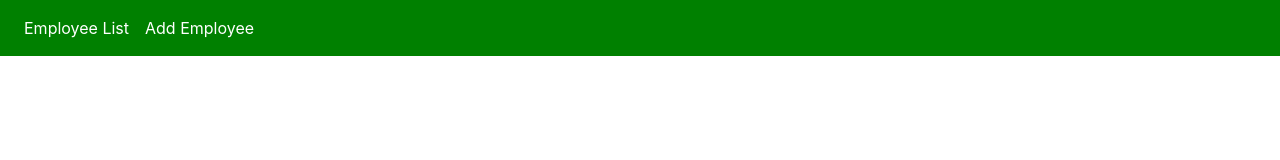
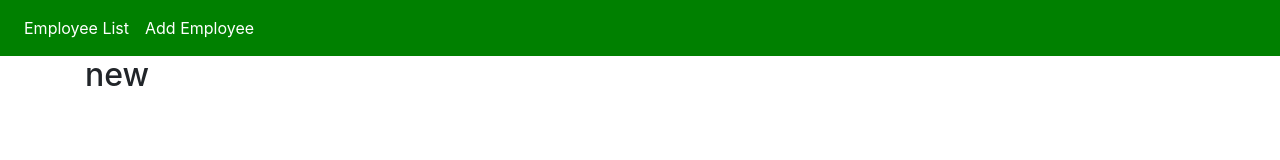
Before and after one commit to kundankumar26/angular-furniture-shop, an Angular app: page / in a window 1280 px wide. Shown: the top 160 px of the page. Built offline with nearby package versions, Linux system fonts and the light colour scheme.

Commit message:
forth commit

```diff
--- a/src/app/app.component.html
+++ b/src/app/app.component.html
@@ -13,6 +13,7 @@
 
 <div class="container">
   <router-outlet></router-outlet>
+  <h2>new</h2>
 </div>
 
 
```
